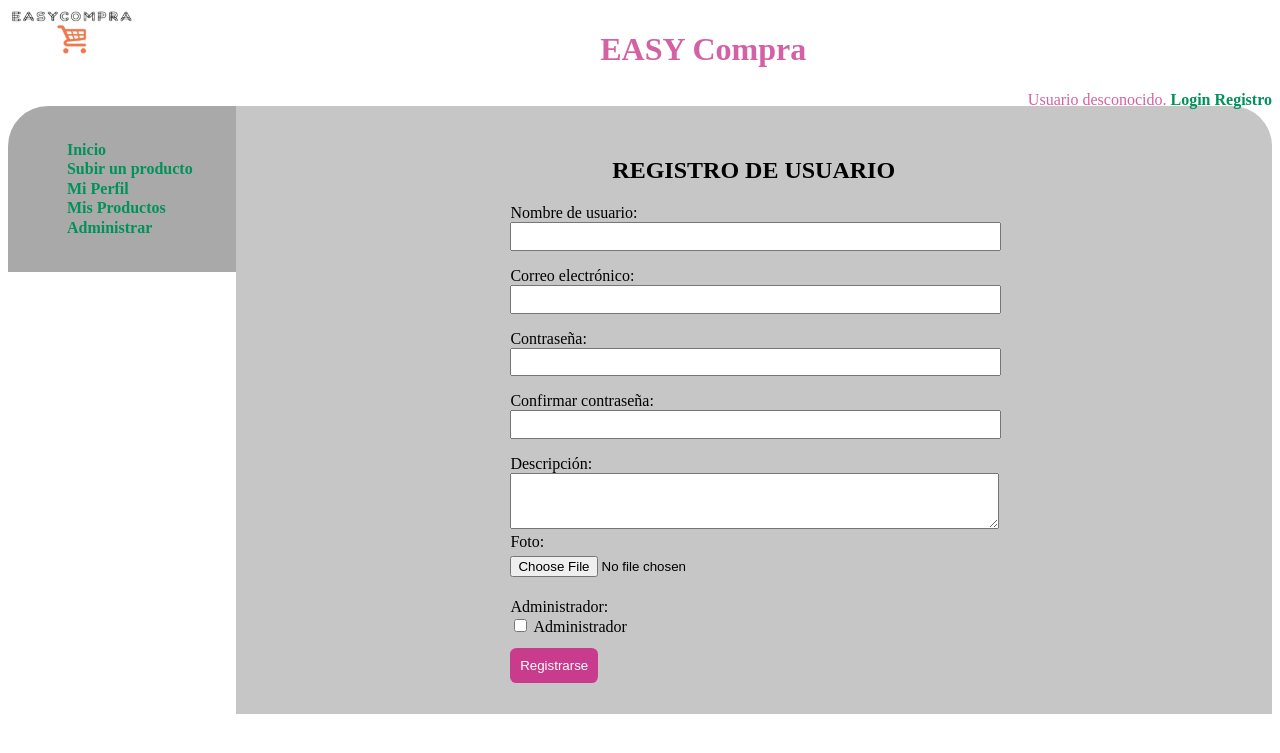
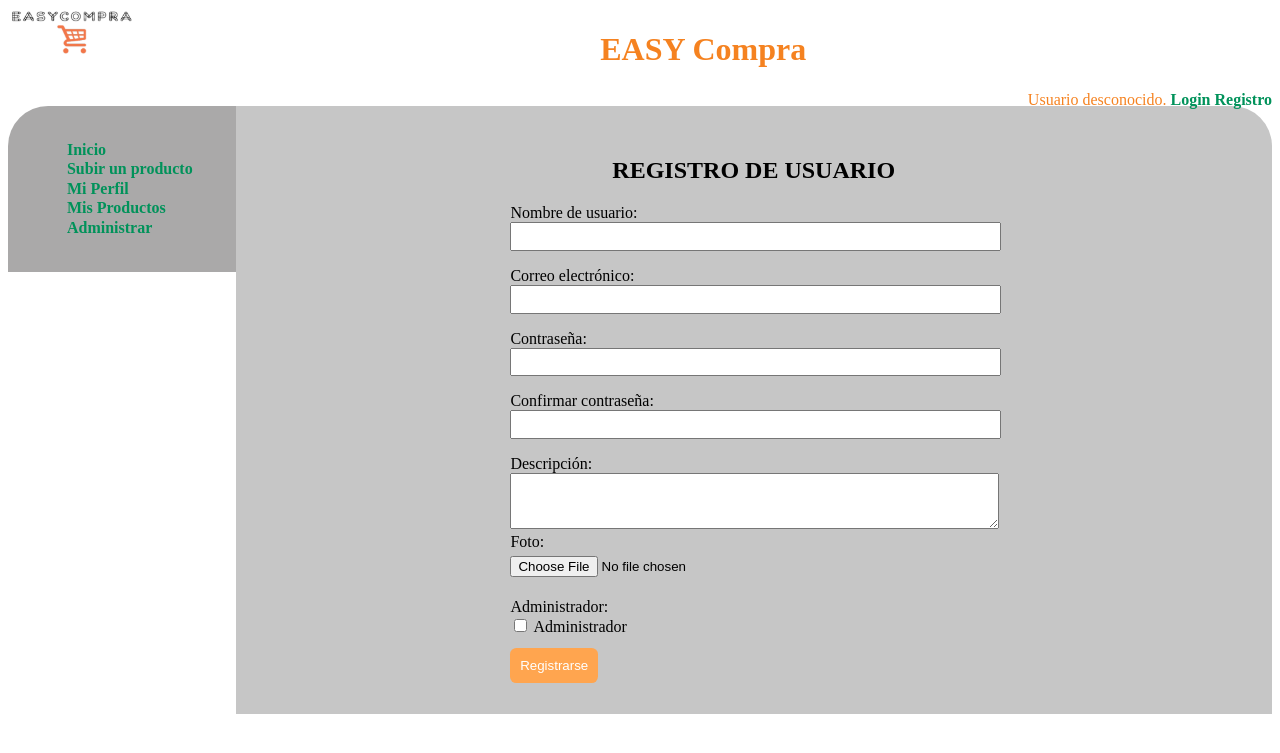
Before and after one commit to misteratu/EasyCompra, a PHP site: page /register.php in a window 1280 px wide. Shown: the top 753 px of the page. Run offline with PHP 8.4, Linux system fonts and the light colour scheme.

Commit message:
Fix : colors

```diff
--- a/src/CSS/estilo.css
+++ b/src/CSS/estilo.css
@@ -2,7 +2,7 @@
 /* Encabezado */
 header {
 	background-color: #ffffff; /* color de fondo */
-	color: rgba(200, 59, 141, 0.805); /* color de texto */
+	color: rgba(245, 130, 32, 1) /* color de texto */
 }
 
 div.cabecera {
@@ -168,7 +168,7 @@ div.campoForm input{
 }
 
 .botonForm {
-	background-color: #C83B8D; /* color de fondo */
+	background-color: #ffa54f; /* color de fondo */
 	color: white; /* color de texto */
 	padding: 2%; /* relleno */
 	border: none; /* sin borde */
@@ -232,7 +232,7 @@ input.MinMax {
 }
 
 .profile-info-container a, .profile-info-container a:visited{
-	color: rgb(255, 85, 235); /* color de enlace y visitado */
+	color: rgba(245, 130, 32, 1); /* color de enlace y visitado */
 	font-weight: bold; /* peso de la fuente */
 	text-decoration: none; /* sin decoración de texto */
 }
--- a/src/includes/config.php
+++ b/src/includes/config.php
@@ -6,7 +6,7 @@ require_once __DIR__.'/Aplicacion.php';
  * Parámetros de conexión a la BD
  */
 define('BD_HOST', 'localhost');
-define('BD_NAME', 'EasyChangeDB');
+define('BD_NAME', 'EasyCompraDB');
 define('BD_USER', 'ReaderWriter');
 define('BD_PASS', 'ReaderWriterPassword');
 
--- a/src/index.php
+++ b/src/index.php
@@ -2,7 +2,7 @@
 require_once __DIR__ . '/includes/config.php';
 require __DIR__ . '/includes/formSearch.php';
 
-$tituloPagina = 'EasyChange';
+$tituloPagina = 'EasyCompra';
 
 $formSearch = new FormSearch();
 $formHTML = $formSearch->generateForm(); // Genera el formulario HTML
```
Also changed, not shown: src/includes/SQL/DBdeploy.sql (+5 -5 lines).
